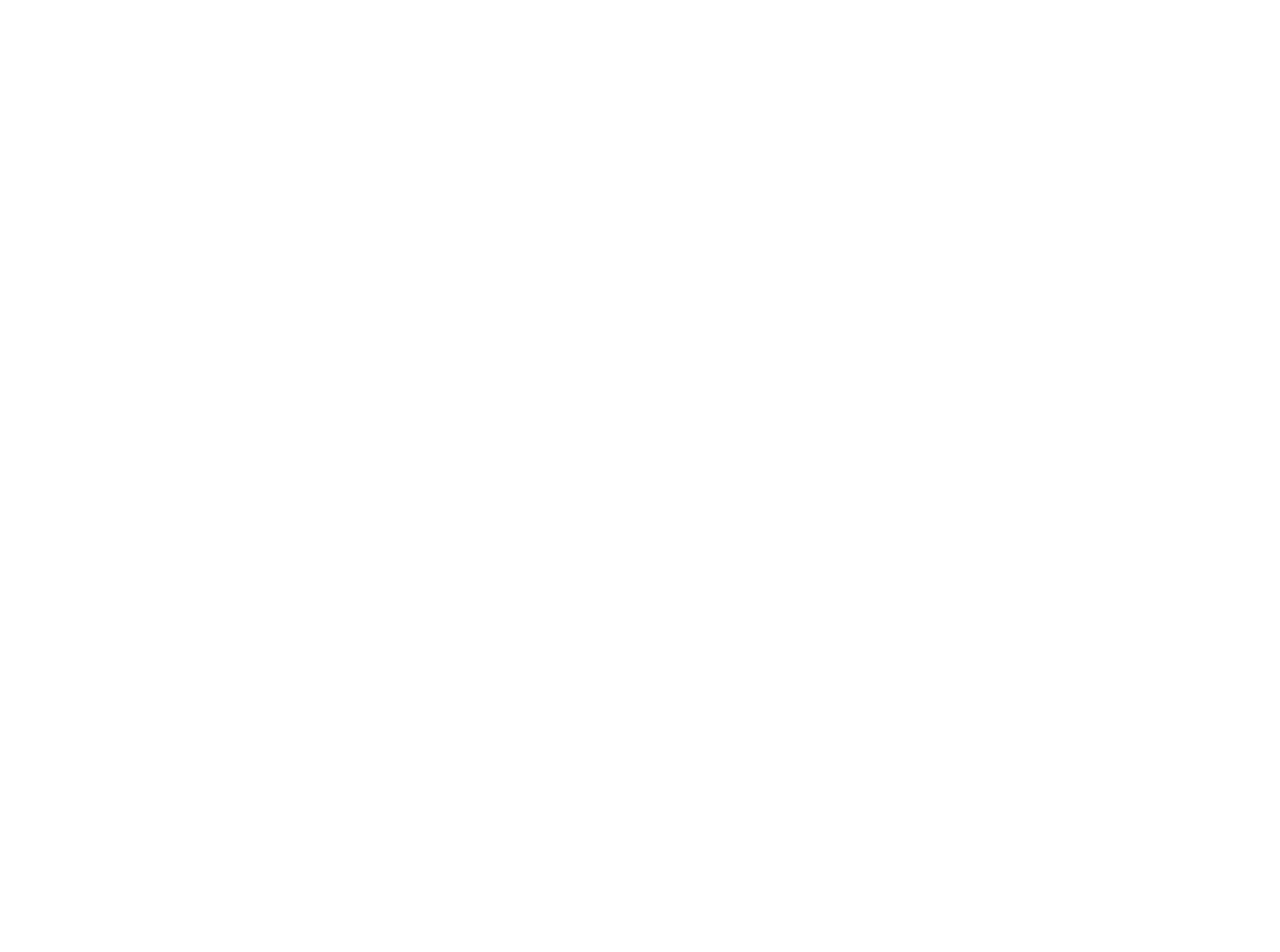
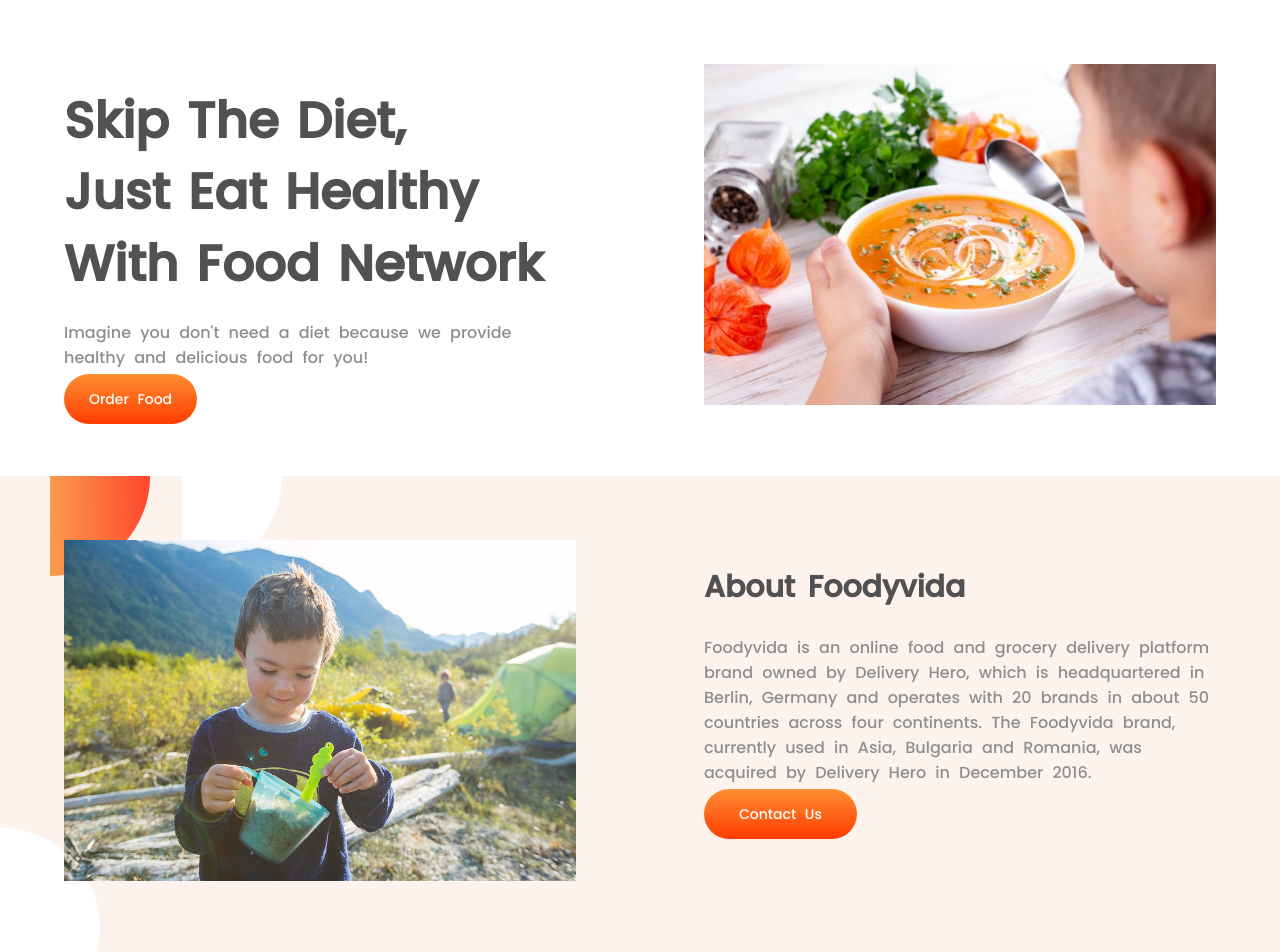
Before and after one commit to Marjia-Akhi/foodyvida, a plain HTML site: page index.html in a window 1280 px wide. Before the commit the page ends 800 px from the top, so only its background shows below. Drawn offline with Linux system fonts and the light colour scheme.

Commit message:
First and second section added

```diff
--- a/index.html
+++ b/index.html
@@ -5,12 +5,42 @@
     <meta charset="UTF-8">
     <meta http-equiv="X-UA-Compatible" content="IE=edge">
     <meta name="viewport" content="width=device-width, initial-scale=1.0">
-    <title>Foody-Vida</title>
+    <title>FoodyVida</title>
     <link rel="shortcut icon" href="images/logo.PNG" type="image/x-icon">
+    <link rel="stylesheet" href="style.css">
+    <link rel="preconnect" href="https://fonts.googleapis.com">
+    <link rel="preconnect" href="https://fonts.gstatic.com" crossorigin>
+    <link href="https://fonts.googleapis.com/css2?family=Poppins:wght@500&display=swap" rel="stylesheet">
 </head>
 
 <body>
-
+    <section class="flex-section">
+        <div class="half-width">
+            <h1>Skip The Diet,</h1>
+            <h1>Just Eat Healthy </h1>
+            <h1>With Food Network</h1>
+            <p>Imagine you don't need a diet because we provide healthy and delicious food for you!</p>
+            <a class="order-button" target="_blank" href="https://www.foodpanda.com.bd/login/new">Order Food</a>
+        </div>
+        <div class="half-width">
+            <img src="images/eating soap.jpg" alt="">
+        </div>
+    </section>
+    <section class="flex-section contact-sec-bg">
+        <div class="half-width">
+            <img src="images/young-boy-smiling-while-eating-breakfast-at-campsite-cavan-images.jpg" alt="">
+        </div>
+        <div class="half-width">
+            <h2>About Foodyvida</h2>
+            <p>Foodyvida is an online food and grocery delivery platform brand owned by Delivery Hero, which is
+                headquartered in Berlin, Germany and operates with 20 brands in about 50 countries across four
+                continents.
+                The Foodyvida brand, currently used in Asia, Bulgaria and Romania, was acquired by Delivery Hero in
+                December
+                2016.</p>
+            <a class="contact-button" target="_blank" href="https://pathao.com/contact/">Contact Us</a>
+        </div>
+    </section>
 </body>
 
 </html>
--- a/style.css
+++ b/style.css
@@ -0,0 +1,51 @@
+body{
+    font-family: 'Poppins', sans-serif;
+    margin: 0;
+}
+.flex-section{
+    display: flex;
+}
+.half-width{
+    width: 40%;
+    padding: 5%;
+    word-spacing: 5px;
+}
+.half-width img{
+    width:100%
+}
+.half-width h1{
+    font-size: 50px;
+    line-height: 60%;
+    color: rgb(82, 80, 80);
+}
+.half-width h2{
+    font-size: 30px;
+    color: rgb(82, 80, 80);
+}
+.half-width h1 span{
+    color: orange;
+    word-spacing: 20px;
+}
+.half-width p{
+    color: rgb(143, 142, 142);
+}
+.order-button{
+      text-decoration: none;
+      background: linear-gradient(to bottom, #ff8f33 0%, #ff3c00 100%);
+      padding: 15px 25px;
+      font-size: 14px;
+      border-radius: 50px;
+      color: white;
+}
+.contact-button{
+      text-decoration: none;
+      background: linear-gradient(to bottom, #ff8f33 0%, #ff3c00 100%);
+      padding: 15px 35px;
+      font-size: 14px;
+      border-radius: 50px;
+      color: white;
+}
+.contact-sec-bg{
+    background-image: url(images/7.png);
+    background-repeat: no-repeat;
+}
```
Also changed, not shown: images/7.png (added).
